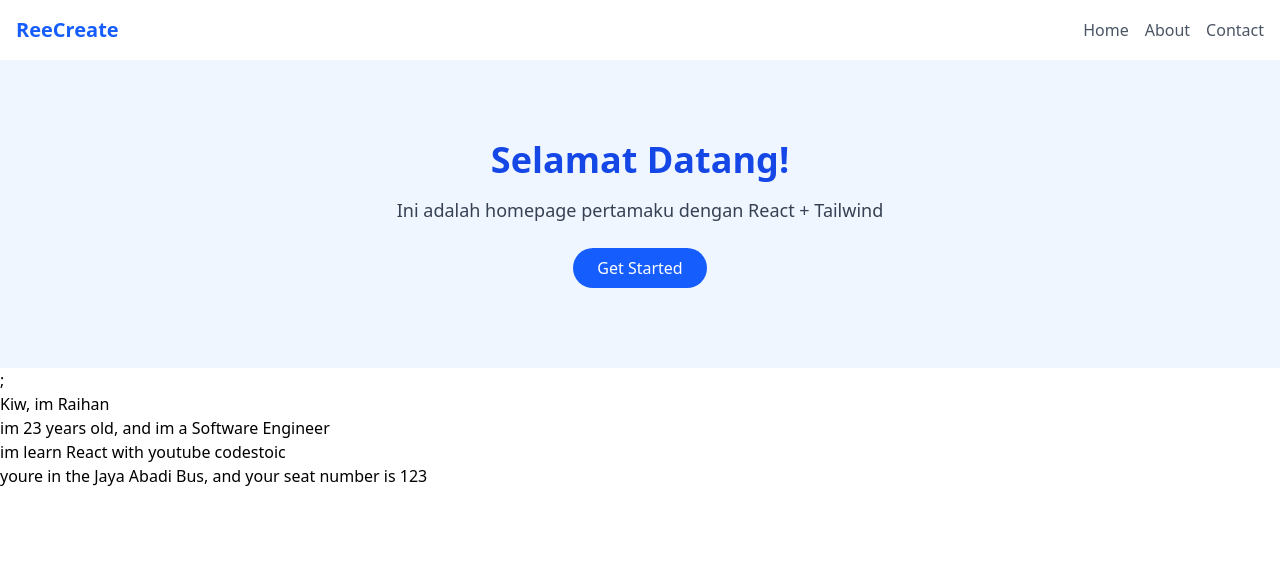
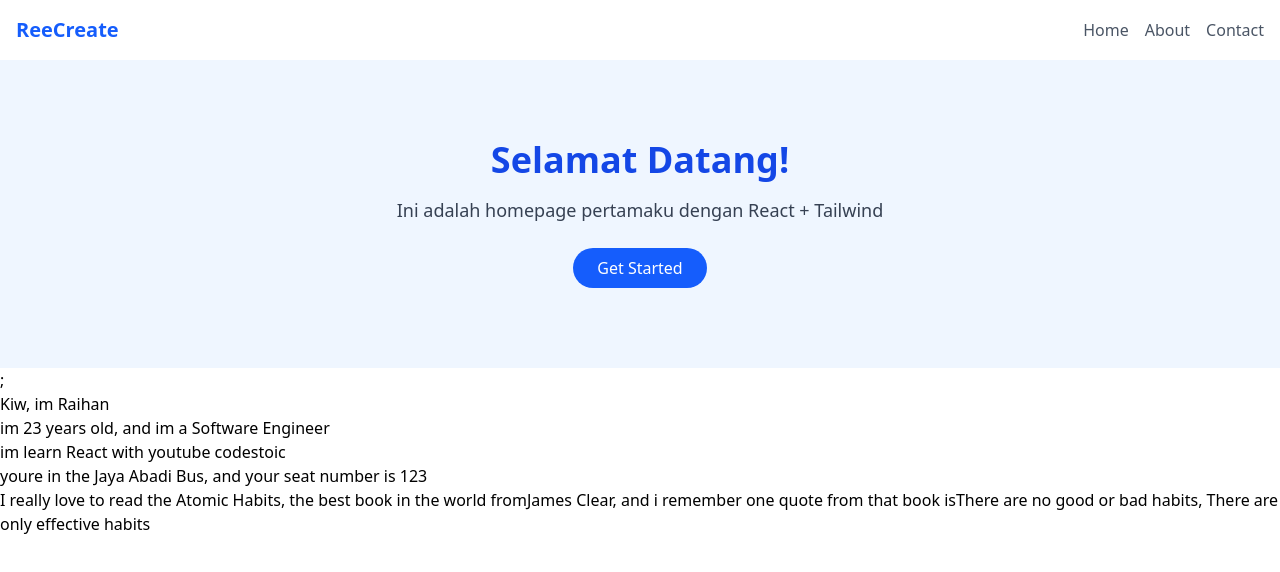
Before and after one commit to rehanzhaky/ReactVite-Mastery, a React (Vite) app: page / in a window 1280 px wide. Shown: the top 572 px of the page. Built offline with nearby package versions, Linux system fonts and the light colour scheme.

Commit message:
mod: Passing Object

```diff
--- a/src/App.jsx
+++ b/src/App.jsx
@@ -5,10 +5,19 @@ import Props from "./belajar/Props";
 import DestructuringProps from "./belajar/DestructuringProps";
 import ImmutabilityOfProps from "./belajar/ImmutabilityOfProps";
 import PassingArray from "./belajar/PassingArray";
+import PassingObject from "./belajar/PassingObject";
 
 const App = () => {
   // List of Arrays
   const seatNumber = [1, 2, 3];
+
+  // Object
+  const book = {
+    title: "Atomic Habits",
+    author: "James Clear",
+    famousQuotes:
+      "There are no good or bad habits, There are only effective habits",
+  };
   return (
     <>
       <Navbar />
@@ -20,7 +29,9 @@ const App = () => {
       {/* Props bersifat immutable, tidak dapat di reassigned */}
       <ImmutabilityOfProps learn="React" with="codestoic" />
       {/* Mencoba untuk Passing Array */}
-      <PassingArray busName="Jaya Abadi Bus" seatNumber={seatNumber}/>
+      <PassingArray busName="Jaya Abadi Bus" seatNumber={seatNumber} />
+      {/* Mencoba untuk Passing Object */}
+      <PassingObject favThing={book} />
     </>
   );
 };
--- a/src/belajar/PassingObject.jsx
+++ b/src/belajar/PassingObject.jsx
@@ -1,11 +1,16 @@
-import React from 'react'
+import React from "react";
 
-const PassingObject = () => {
+const PassingObject = ({ favThing }) => {
   return (
     <div>
+      <h1>
+        I really love to read the {favThing.title}, the best book in the world
+        from
+        {favThing.author}, and i remember one quote from that book is
+        {favThing.famousQuotes}
+      </h1>
+    </div>
+  );
+};
 
-    </div>
-  )
-}
-
-export default PassingObject
+export default PassingObject;
```
